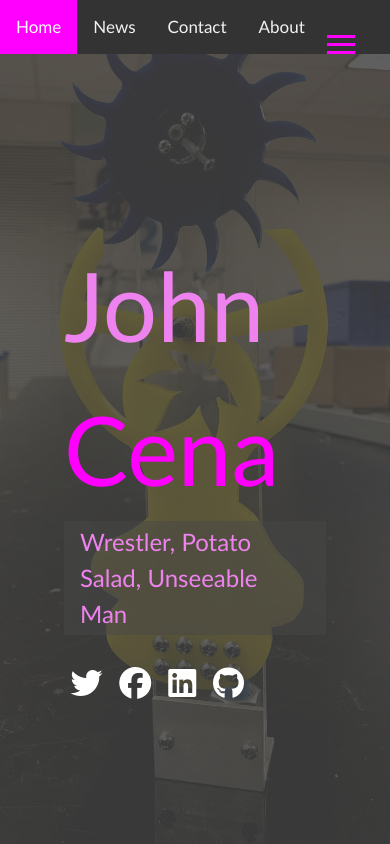
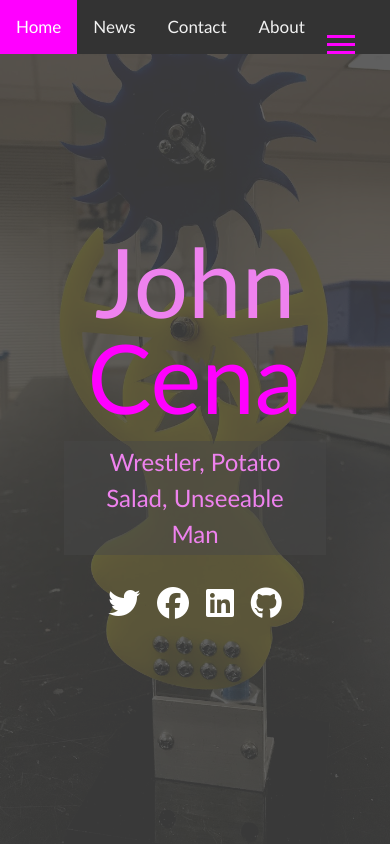
Before and after one commit to ye-zs/tutorial1.redone, a website: page dist/index.html in a window 390 px wide. Drawn offline with Linux system fonts and the light colour scheme.

Commit message:
Added media queries and made menu overlay responsive

```diff
--- a/scss/_config.scss
+++ b/scss/_config.scss
@@ -29,3 +29,30 @@ $background-opacity: 0.85;
     }
   }
 }
+
+//  Media Query Mixins
+@mixin mediaSm {
+  // any css in here applies at 500px or less
+  @media screen and (max-width: 500px) {
+    //anything inside of mixin in another file
+    // automatically put in here
+    @content;
+  }
+}
+@mixin mediaMd {
+  @media screen and (max-width: 768px) {
+    @content;
+  }
+}
+@mixin mediaLg {
+  // any css in here applies in range
+  @media screen and (min-width: 769px) and (max-width: 1170px) {
+    @content;
+  }
+}
+@mixin mediaXl {
+  // any css in here applies in range
+  @media screen and (min-width: 1171px) {
+    @content;
+  }
+}
--- /dev/null
+++ b/scss/_mobile.scss
@@ -0,0 +1,55 @@
+// Widescreens
+@include mediaXl {
+}
+
+// Desktops, Laptops
+@include mediaLg {
+}
+
+// Tablets, smol laptops
+@include mediaMd {
+  main {
+    align-items: center;
+    text-align: center;
+
+    .lg-heading {
+      line-height: 1;
+      margin-bottom: 1rem;
+    }
+  }
+
+  ul.menu-nav,
+  div.menu-branding {
+    float: none;
+    width: 100%;
+    min-height: 0;
+
+    &.show {
+      transform: translate3d(0, 0, 0);
+    }
+  }
+
+  .menu-nav {
+    height: 75vh;
+    transform: translate3d(-100%, 0, 0);
+    font-size: 24px;
+  }
+
+  .menu-branding {
+    height: 25vh;
+    transform: translate3d(100%, 0, 0);
+
+    .portrait {
+      background: url("../img/portrait.jpg");
+      width: 150px;
+      height: 150px;
+    }
+  }
+}
+
+// phones
+@include mediaSm {
+  main#home h1 {
+    margin-top: 10vh;
+  }
+}
--- a/scss/main.scss
+++ b/scss/main.scss
@@ -1,6 +1,7 @@
 @import "config";
 @import "menu";
 @import "navbar";
+@import "mobile";
 
 * {
   box-sizing: border-box;
```
Also changed, not shown: dist/css/main.css.
